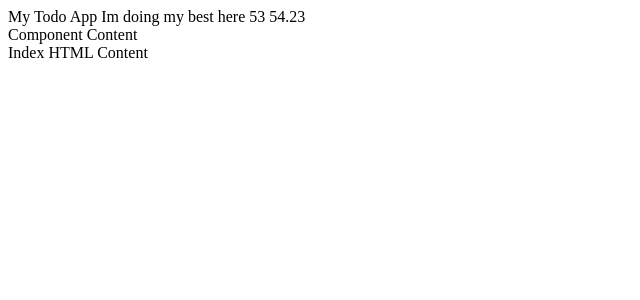
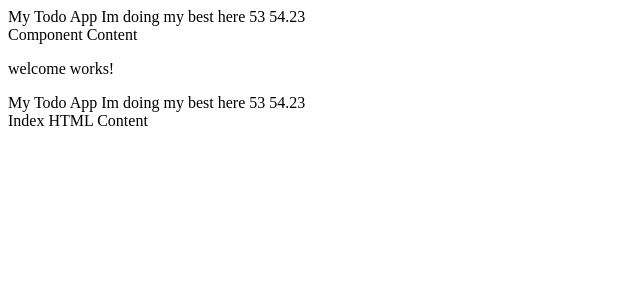
Before and after one commit to KBuck2018/fullstack_todo, an Angular app: page / in a window 1280 px wide. Shown: the top 300 px of the page, without its empty margins (0-640 px from the left). Built offline with nearby package versions, Linux system fonts and the light colour scheme.

Commit message:
Adding a welcome component, first practice elements

```diff
--- a/src/app/app.component.html
+++ b/src/app/app.component.html
@@ -7,6 +7,7 @@
 <div>
   Component Content
 </div>
+<app-welcome [title]="title" [message]="message" [number]="number" [decimal]="decimal"></app-welcome>
 
 <!-- * * * * * * * * * * * * * * * * * * * * * * * * * * * * * * * -->
 <!-- * * * * * * * * * * * The content above * * * * * * * * * * * -->
--- /dev/null
+++ b/src/app/welcome/welcome.component.html
@@ -0,0 +1,7 @@
+<div>
+  <p>welcome works!</p>
+  {{title}}
+  {{message}}
+  {{number}}
+  {{decimal}}
+</div>
--- /dev/null
+++ b/src/app/welcome/welcome.component.ts
@@ -0,0 +1,16 @@
+import { Component, OnInit, Input } from '@angular/core';
+
+@Component({
+  selector: 'app-welcome',
+  templateUrl: './welcome.component.html',
+  styleUrls: ['./welcome.component.css'],
+})
+export class WelcomeComponent implements OnInit {
+  @Input() title: string;
+  @Input() message: string;
+  @Input() number: number;
+  @Input() decimal: number;
+  constructor() {}
+
+  ngOnInit(): void {}
+}
```
Also changed, not shown: src/app/app.module.ts (+5 -9 lines), src/app/welcome/welcome.component.css (added), 1 other file (tests, documents, lock files or other folders).
